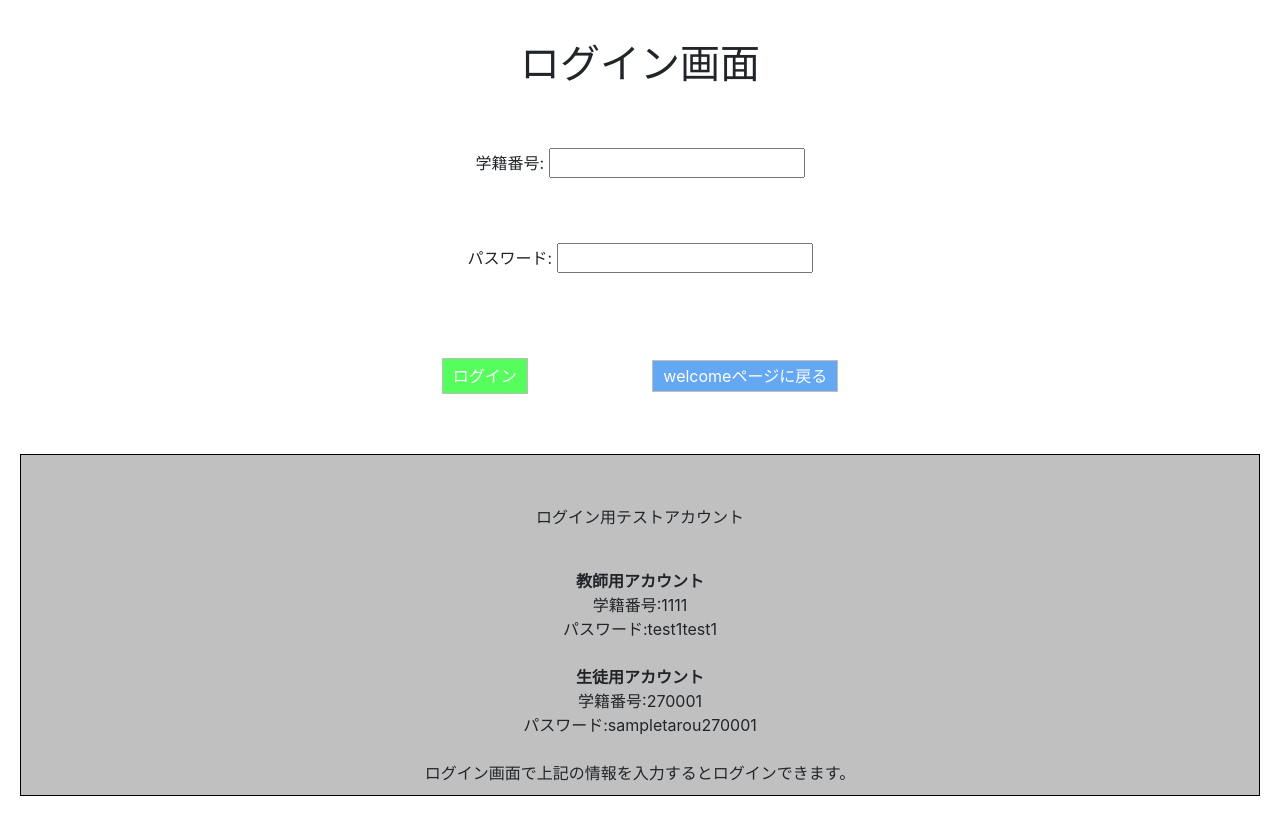
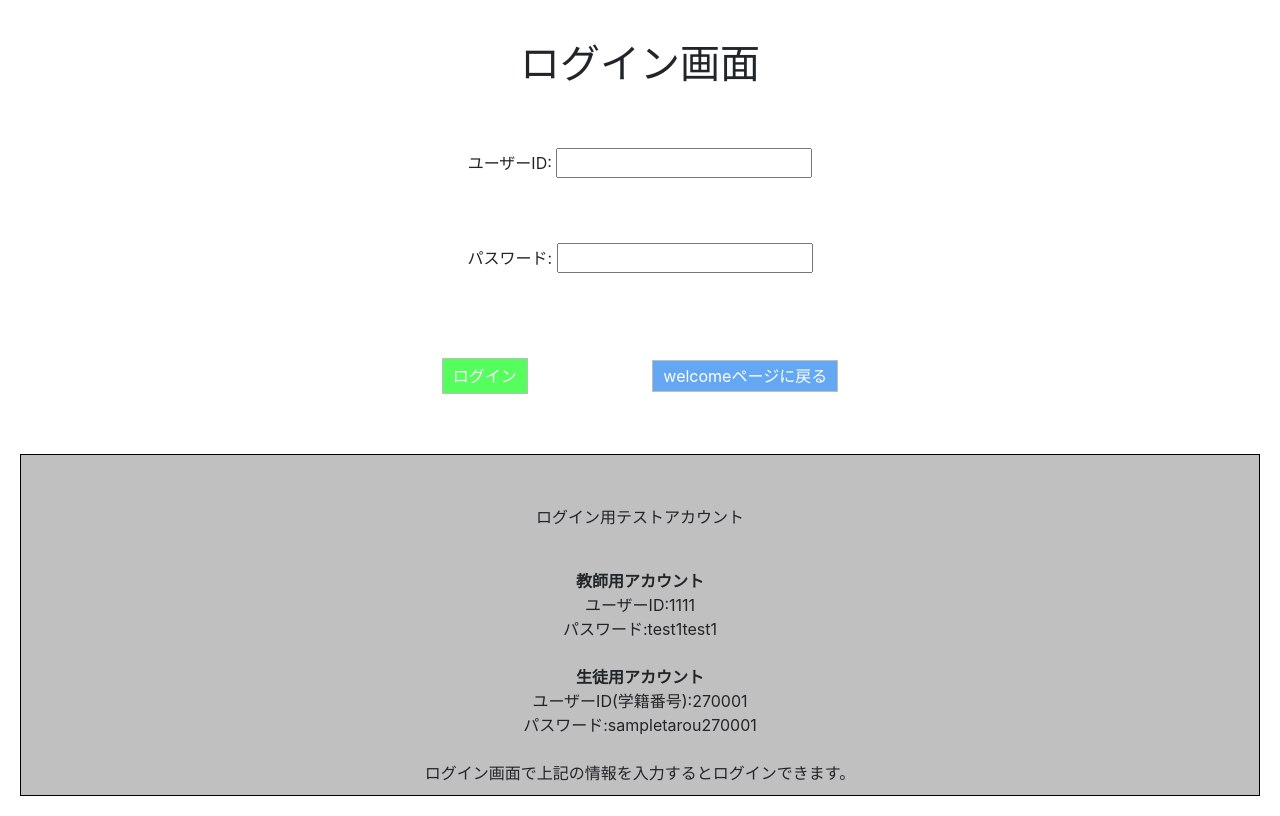
Before and after one commit to cusutom/sample_board, a Django app: page /accounts/login in a window 1280 px wide. Run offline with Django 5.2, Linux system fonts and the light colour scheme.

Commit message:
'fixed_bag'

```diff
--- a/sample_board/accounts/forms.py
+++ b/sample_board/accounts/forms.py
@@ -4,7 +4,7 @@ from django.contrib.auth.password_validation import validate_password
 
 #登録処理
 class RegistForm(forms.ModelForm):
-    school_id = forms.IntegerField(label='学籍番号')
+    school_id = forms.IntegerField(label='ユーザーID')
     class_id = forms.IntegerField(label='出席番号')
     first_name = forms.CharField(label='姓')
     last_name = forms.CharField(label='名')
@@ -22,7 +22,6 @@ class RegistForm(forms.ModelForm):
     STATUS_CHOICES = (
         ('teacher', 'Teacher'),
         ('student', 'Student'),
-        ('parent', 'Parent'),
     )
     gender = forms.ChoiceField(label='性別', choices=GENDER_CHOICES)
     status = forms.ChoiceField(label='学校との関係', choices=STATUS_CHOICES)
@@ -64,13 +63,13 @@ class RegistForm(forms.ModelForm):
 
 #ログイン入力欄
 class loginForm(forms.Form):
-    school_id = forms.CharField(label="学籍番号")
+    school_id = forms.CharField(label="ユーザーID")
     password = forms.CharField(label="パスワード", widget=forms.PasswordInput())
 
 
 #ユーザー情報更新欄
 class UserEditForm(forms.ModelForm):
-    school_id = forms.IntegerField(label='学籍番号')
+    school_id = forms.IntegerField(label='ユーザーID')
     class_id = forms.IntegerField(label='出席番号')
     first_name = forms.CharField(label='姓')
     last_name = forms.CharField(label='名')
@@ -85,12 +84,7 @@ class UserEditForm(forms.ModelForm):
         ('man', 'Man'),
         ('woman', 'Woman'),
     )
-    STATUS_CHOICES = (
-        ('teacher', 'Teacher'),
-        ('student', 'Student'),
-    )
     gender = forms.ChoiceField(label='性別', choices=GENDER_CHOICES)
-    status = forms.ChoiceField(label='学校との関係', choices=STATUS_CHOICES)
 
     class Meta:
         model = Users
--- a/sample_board/accounts/models.py
+++ b/sample_board/accounts/models.py
@@ -2,7 +2,6 @@ from django.db import models
 from django.contrib.auth.models import (
     BaseUserManager, AbstractBaseUser, PermissionsMixin
 )
-from datetime import datetime
 # Create your models here.
 
 class UserManager(BaseUserManager):
@@ -70,9 +69,9 @@ class UserManager(BaseUserManager):
         user.save(using=self._db)
         return user
 
-#ユーザーモデル(教師、保護者、生徒含む)
+#ユーザーモデル(教師、生徒含む)
 class Users(AbstractBaseUser, PermissionsMixin):
-    school_id = models.IntegerField(unique=True) #学籍番号
+    school_id = models.IntegerField(unique=True) #ユーザーid
     class_id = models.IntegerField(blank=True, null=True) #出席番号、教師は出席番号をもたないため、必須にはしない。
     first_name = models.CharField(max_length=150) #姓
     last_name = models.CharField(max_length=150) #名
--- a/sample_board/accounts/views.py
+++ b/sample_board/accounts/views.py
@@ -84,7 +84,7 @@ def logout_user(request):
 #ユーザー情報更新処理
 @login_required
 def edit_user(request):
-    user_edit_form = forms.UserEditForm(request.POST or None, request.FILES or None, instance=request.user)
+    user_edit_form = forms.UserEditForm(request.POST or None, request.FILES or None)
     if user_edit_form.is_valid():
         messages.success(request, '更新完了しました')
         user_edit_form.save()
--- a/sample_board/boards/forms.py
+++ b/sample_board/boards/forms.py
@@ -17,7 +17,7 @@ class DeleteThemeForm(forms.ModelForm):
 
 class PostCommentForm(forms.ModelForm):
     comment = forms.CharField(label='コメント', widget=forms.Textarea(attrs={'rows':5, 'cols':60}))
-    attach = forms.FileField(label='添付ファイル', required=False)
+    attach = forms.FileField(label='添付ファイル', required=False, )
     class Meta:
         model = Comments
         fields = ('comment', 'attach')
--- a/sample_board/templates/accounts/login.html
+++ b/sample_board/templates/accounts/login.html
@@ -64,12 +64,12 @@
             </div>
             <div class="testaccountinfo"><p>ログイン用テストアカウント</p>
                 <a class='account-name'>教師用アカウント</a><br>
-                <a>学籍番号:1111<br>
+                <a>ユーザーID:1111<br>
                 パスワード:test1test1</a><br><br>
 
 
                 <a class='account-name'>生徒用アカウント</a><br>
-                <a>学籍番号:270001<br>
+                <a>ユーザーID(学籍番号):270001<br>
                 パスワード:sampletarou270001<br><br>
                 ログイン画面で上記の情報を入力するとログインできます。</a>
             </div>
--- a/sample_board/templates/accounts/welcome.html
+++ b/sample_board/templates/accounts/welcome.html
@@ -47,12 +47,11 @@
         </div>
         <div class="testaccountinfo"><p>ログイン用テストアカウント</p>
             <a class='account-name'>教師用アカウント</a>
-            <a>学籍番号:1111<br>
+            <a>ユーザーID:1111<br>
             パスワード:test1test1<br><br>
-            ログイン画面で上記の情報を入力するとログインできます。</a><br><br>
 
             <a class='account-name'>生徒用アカウント</a>
-            <a>学籍番号:270001<br>
+            <a>ユーザーID(学籍番号):270001<br>
             パスワード:sampletarou270001<br><br>
             ログイン画面で上記の情報を入力するとログインできます。</a>
         </div>
```
Also changed, not shown: sample_board/boards/models.py (+4 -4 lines), sample_board/boards/views.py (+11 -7 lines), sample_board/accounts/migrations/0002_alter_users_club_alter_users_status.py (added), sample_board/boards/migrations/0002_alter_comments_attach.py (added), sample_board/boards/migrations/0003_alter_comments_updated_at_alter_themes_created_at_and_more.py (added), sample_board/db.sqlite3.
